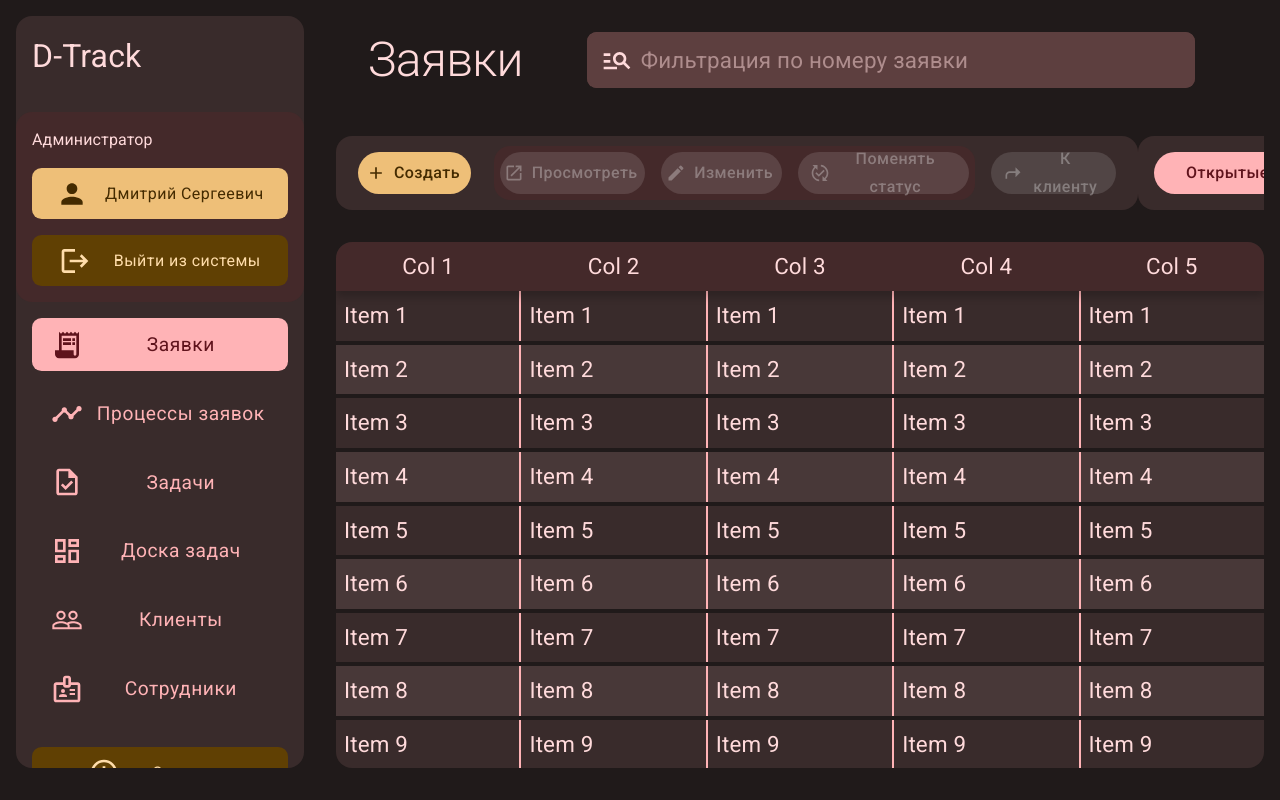
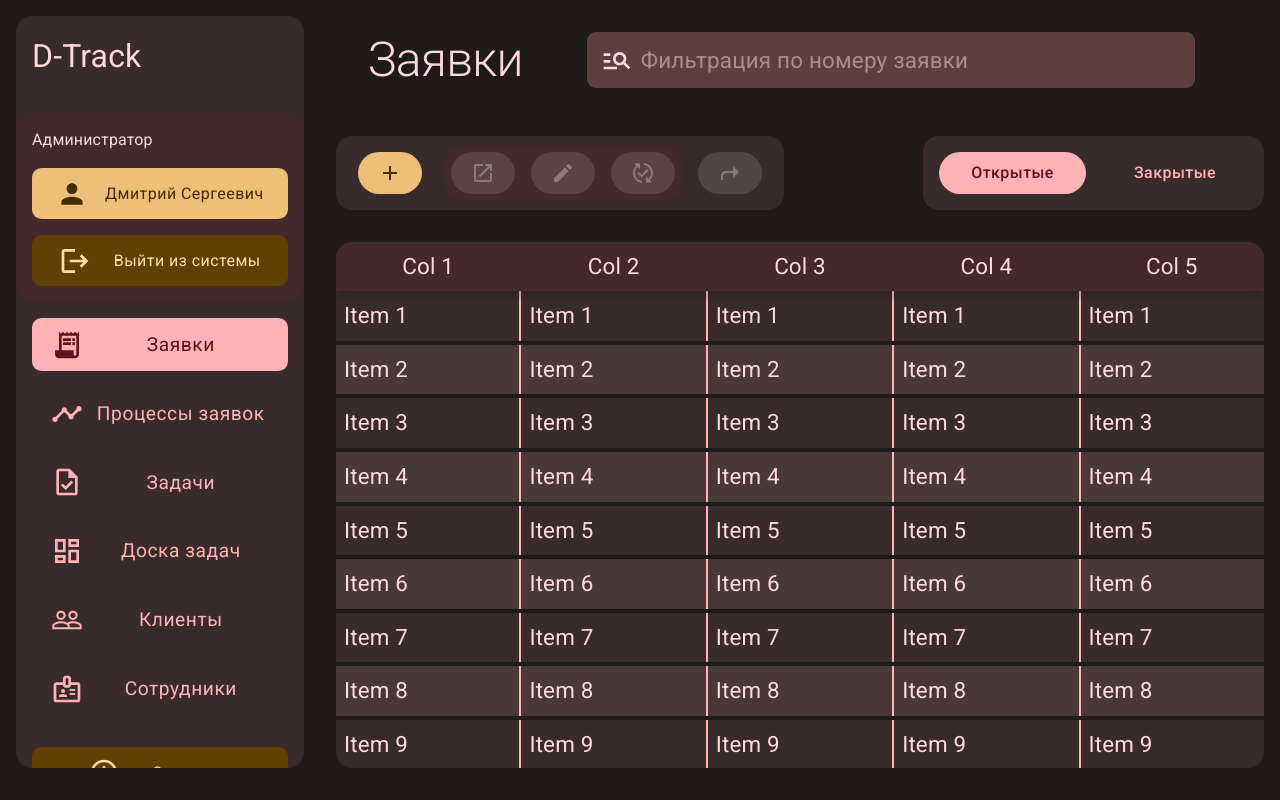
Before and after one commit to DmitriyODS/d-track-front, a React (Create React App) app: page /claims in a window 1280 px wide. Built offline with nearby package versions, Linux system fonts and the light colour scheme.

Commit message:
DT-27, DT-26: задачи выполнены

```diff
--- a/src/components/table/Table.module.css
+++ b/src/components/table/Table.module.css
@@ -26,6 +26,10 @@
 
 .table tbody tr:nth-child(even) {
     background-color: #483838;
+}
+
+.table tbody tr {
+    transition: background-color 200ms ease-in-out;
 }
 
 .table tbody tr:hover {
@@ -63,6 +67,7 @@
     overflow: auto;
 }
 
+/* TODO: тут должны быть бордеры для разделения заголовка таблицы - нужны? 🤔 */
 .table thead tr th:not(:last-child) {
 }
 
--- a/src/pages/claims/toolbar/Toolbar.module.css
+++ b/src/pages/claims/toolbar/Toolbar.module.css
@@ -27,6 +27,11 @@
     padding: 1rem !important;
 }
 
+.btn p {
+    margin-left: 0.6rem;
+    width: max-content !important;
+}
+
 .btnMini {
     margin: 0.4rem !important;
 }
--- a/src/pages/claims/toolbar/Toolbar.tsx
+++ b/src/pages/claims/toolbar/Toolbar.tsx
@@ -8,6 +8,7 @@ import IconEdit from '@mui/icons-material/Edit';
 import IconChange from '@mui/icons-material/PublishedWithChanges';
 import IconArrow from '@mui/icons-material/Shortcut';
 import { ViewModes } from '../../../globals/types';
+import { Collapse, useMediaQuery } from '@mui/material';
 
 type Props = {
   isArchive?: boolean;
@@ -16,6 +17,8 @@ type Props = {
 };
 
 function ClaimsToolbar(props: Props) {
+  const matches = useMediaQuery('(min-width: 1650px)');
+
   return (
     <Paper className={styles.root}>
       {!props.isArchive && (
@@ -23,9 +26,11 @@ function ClaimsToolbar(props: Props) {
           className={`${styles.btn} ${styles.btnMini}`}
           variant={'contained'}
           color={'secondary'}
-          startIcon={<IconAdd />}
         >
-          Создать
+          <IconAdd />
+          <Collapse in={matches} orientation={'horizontal'}>
+            <p>Создать</p>
+          </Collapse>
         </Button>
       )}
       <div className={styles.btnGroup}>
@@ -33,20 +38,24 @@ function ClaimsToolbar(props: Props) {
           className={styles.btn}
           variant={'contained'}
           color={'primary'}
-          startIcon={<IconOpen />}
           disabled={!props.isSelected}
         >
-          Просмотреть
+          <IconOpen />
+          <Collapse in={matches} orientation={'horizontal'}>
+            <p>Просмотреть</p>
+          </Collapse>
         </Button>
         {!props.isArchive && (
           <Button
             className={styles.btn}
             variant={'contained'}
             color={'primary'}
-            startIcon={<IconEdit />}
             disabled={!props.isSelected}
           >
-            Изменить
+            <IconEdit />
+            <Collapse in={matches} orientation={'horizontal'}>
+              <p>Изменить</p>
+            </Collapse>
           </Button>
         )}
         {!props.isArchive && (
@@ -54,10 +63,12 @@ function ClaimsToolbar(props: Props) {
             className={styles.btn}
             variant={'contained'}
             color={'primary'}
-            startIcon={<IconChange />}
             disabled={!props.isSelected}
           >
-            Поменять статус
+            <IconChange />
+            <Collapse in={matches} orientation={'horizontal'}>
+              <p>Поменять статус</p>
+            </Collapse>
           </Button>
         )}
       </div>
@@ -65,10 +76,12 @@ function ClaimsToolbar(props: Props) {
         className={`${styles.btn} ${styles.btnMini}`}
         variant={'contained'}
         color={'tertiary'}
-        startIcon={<IconArrow />}
         disabled={!props.isSelected}
       >
-        К клиенту
+        <IconArrow />
+        <Collapse in={matches} orientation={'horizontal'}>
+          <p>К клиенту</p>
+        </Collapse>
       </Button>
     </Paper>
   );
--- a/src/pages/customers/toolbar/Toolbar.module.css
+++ b/src/pages/customers/toolbar/Toolbar.module.css
@@ -26,6 +26,11 @@
     padding: 1rem !important;
 }
 
+.btn p {
+    margin-left: 0.6rem;
+    width: max-content !important;
+}
+
 .btnMini {
     margin: 0.4rem !important;
 }
--- a/src/pages/customers/toolbar/Toolbar.tsx
+++ b/src/pages/customers/toolbar/Toolbar.tsx
@@ -8,6 +8,7 @@ import IconEdit from '@mui/icons-material/Edit';
 import IconArrow from '@mui/icons-material/Shortcut';
 import IconReplay from '@mui/icons-material/Replay';
 import { ViewModes } from '../../../globals/types';
+import { Collapse, useMediaQuery } from '@mui/material';
 
 type Props = {
   viewMode?: ViewModes;
@@ -15,6 +16,8 @@ type Props = {
 };
 
 function CustomersToolbar({ isSelected }: Props) {
+  const matches = useMediaQuery('(min-width: 1650px)');
+
   return (
     <>
       <Paper className={styles.root}>
@@ -22,41 +25,48 @@ function CustomersToolbar({ isSelected }: Props) {
           className={`${styles.btn} ${styles.btnMini}`}
           variant={'contained'}
           color={'secondary'}
-          startIcon={<IconAdd />}
         >
-          Добавить
+          <IconAdd />
+          <Collapse in={matches} orientation={'horizontal'}>
+            <p>Добавить</p>
+          </Collapse>
         </Button>
         <div className={styles.btnGroup}>
           <Button
             className={styles.btn}
             variant={'contained'}
             color={'primary'}
-            startIcon={<IconOpen />}
             disabled={!isSelected}
           >
-            Просмотреть
+            <IconOpen />
+            <Collapse in={matches} orientation={'horizontal'}>
+              <p>Просмотреть</p>
+            </Collapse>
           </Button>
           <Button
             className={styles.btn}
             variant={'contained'}
             color={'primary'}
-            startIcon={<IconEdit />}
             disabled={!isSelected}
           >
-            Изменить
+            <IconEdit />
+            <Collapse in={matches} orientation={'horizontal'}>
+              <p>Изменить</p>
+            </Collapse>
           </Button>
         </div>
       </Paper>
-
       <Paper className={styles.partTwo}>
         <Button
           className={`${styles.btn} ${styles.btnMini}`}
           variant={'contained'}
           color={'tertiary'}
-          startIcon={<IconArrow />}
           disabled={!isSelected}
         >
-          К заявкам
+          <IconArrow />
+          <Collapse in={matches} orientation={'horizontal'}>
+            <p>К заявкам</p>
+          </Collapse>
         </Button>
       </Paper>
     </>
--- a/src/pages/employees/toolbar/Toolbar.module.css
+++ b/src/pages/employees/toolbar/Toolbar.module.css
@@ -26,6 +26,11 @@
     padding: 1rem !important;
 }
 
+.btn p {
+    margin-left: 0.6rem;
+    width: max-content !important;
+}
+
 .btnMini {
     margin: 0.4rem !important;
 }
--- a/src/pages/employees/toolbar/Toolbar.tsx
+++ b/src/pages/employees/toolbar/Toolbar.tsx
@@ -8,6 +8,7 @@ import IconEdit from '@mui/icons-material/Edit';
 import IconPersonOff from '@mui/icons-material/PersonOffOutlined';
 import IconReplay from '@mui/icons-material/Replay';
 import { ViewModes } from '../../../globals/types';
+import { Collapse, useMediaQuery } from '@mui/material';
 
 type Props = {
   isArchive?: boolean;
@@ -16,6 +17,8 @@ type Props = {
 };
 
 function EmployeesToolbar(props: Props) {
+  const matches = useMediaQuery('(min-width: 1650px)');
+
   return (
     <Paper className={styles.root}>
       {!props.isArchive && (
@@ -23,9 +26,11 @@ function EmployeesToolbar(props: Props) {
           className={`${styles.btn} ${styles.btnMini}`}
           variant={'contained'}
           color={'secondary'}
-          startIcon={<IconAdd />}
         >
-          Добавить
+          <IconAdd />
+          <Collapse in={matches} orientation={'horizontal'}>
+            <p>Добавить</p>
+          </Collapse>
         </Button>
       )}
       <div className={styles.btnGroup}>
@@ -33,20 +38,24 @@ function EmployeesToolbar(props: Props) {
           className={styles.btn}
           variant={'contained'}
           color={'primary'}
-          startIcon={<IconOpen />}
           disabled={!props.isSelected}
         >
-          Просмотреть
+          <IconOpen />
+          <Collapse in={matches} orientation={'horizontal'}>
+            <p>Просмотреть</p>
+          </Collapse>
         </Button>
         {!props.isArchive && (
           <Button
             className={styles.btn}
             variant={'contained'}
             color={'primary'}
-            startIcon={<IconEdit />}
             disabled={!props.isSelected}
           >
-            Изменить
+            <IconEdit />
+            <Collapse in={matches} orientation={'horizontal'}>
+              <p>Изменить</p>
+            </Collapse>
           </Button>
         )}
       </div>
@@ -55,9 +64,11 @@ function EmployeesToolbar(props: Props) {
         variant={'contained'}
         color={'tertiary'}
         disabled={!props.isSelected}
-        startIcon={props.isArchive ? <IconReplay /> : <IconPersonOff />}
       >
-        {props.isArchive ? 'Восстановить' : 'Уволить'}
+        {props.isArchive ? <IconReplay /> : <IconPersonOff />}
+        <Collapse in={matches} orientation={'horizontal'}>
+          <p>{props.isArchive ? 'Восстановить' : 'Уволить'}</p>
+        </Collapse>
       </Button>
     </Paper>
   );
--- a/src/pages/tasks/toolbar/Toolbar.module.css
+++ b/src/pages/tasks/toolbar/Toolbar.module.css
@@ -27,6 +27,11 @@
     padding: 1rem !important;
 }
 
+.btn p {
+    margin-left: 0.6rem;
+    width: max-content !important;
+}
+
 .btnMini {
     margin: 0.4rem !important;
 }
--- a/src/pages/tasks/toolbar/Toolbar.tsx
+++ b/src/pages/tasks/toolbar/Toolbar.tsx
@@ -7,6 +7,7 @@ import IconOpen from '@mui/icons-material/OpenInNew';
 import IconEdit from '@mui/icons-material/Edit';
 import IconChange from '@mui/icons-material/PublishedWithChanges';
 import { ViewModes } from '../../../globals/types';
+import { Collapse, useMediaQuery } from '@mui/material';
 
 type Props = {
   isArchive?: boolean;
@@ -15,6 +16,8 @@ type Props = {
 };
 
 function TasksToolbar(props: Props) {
+  const matches = useMediaQuery('(min-width: 1650px)');
+
   return (
     <Paper className={styles.root}>
       {!props.isArchive && (
@@ -22,9 +25,11 @@ function TasksToolbar(props: Props) {
           className={`${styles.btn} ${styles.btnMini}`}
           variant={'contained'}
           color={'secondary'}
-          startIcon={<IconAdd />}
         >
-          Создать
+          <IconAdd />
+          <Collapse in={matches} orientation={'horizontal'}>
+            <p>Создать</p>
+          </Collapse>
         </Button>
       )}
       <div className={styles.btnGroup}>
@@ -32,20 +37,24 @@ function TasksToolbar(props: Props) {
           className={styles.btn}
           variant={'contained'}
           color={'primary'}
-          startIcon={<IconOpen />}
           disabled={!props.isSelected}
         >
-          Просмотреть
+          <IconOpen />
+          <Collapse in={matches} orientation={'horizontal'}>
+            <p>Просмотреть</p>
+          </Collapse>
         </Button>
         {!props.isArchive && (
           <Button
             className={styles.btn}
             variant={'contained'}
             color={'primary'}
-            startIcon={<IconEdit />}
             disabled={!props.isSelected}
           >
-            Изменить
+            <IconEdit />
+            <Collapse in={matches} orientation={'horizontal'}>
+              <p>Изменить</p>
+            </Collapse>
           </Button>
         )}
         {!props.isArchive && (
@@ -53,10 +62,12 @@ function TasksToolbar(props: Props) {
             className={styles.btn}
             variant={'contained'}
             color={'primary'}
-            startIcon={<IconChange />}
             disabled={!props.isSelected}
           >
-            Поменять статус
+            <IconChange />
+            <Collapse in={matches} orientation={'horizontal'}>
+              <p>Поменять статус</p>
+            </Collapse>
           </Button>
         )}
       </div>
```
